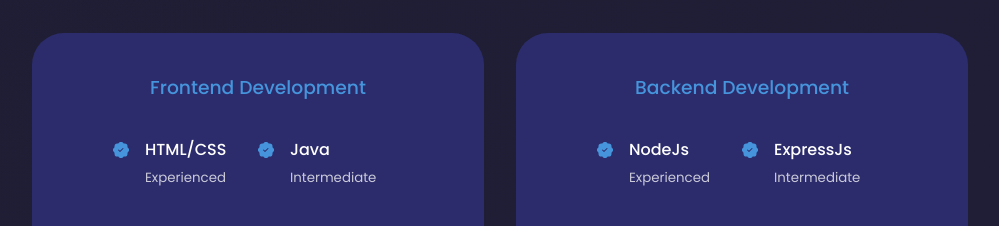
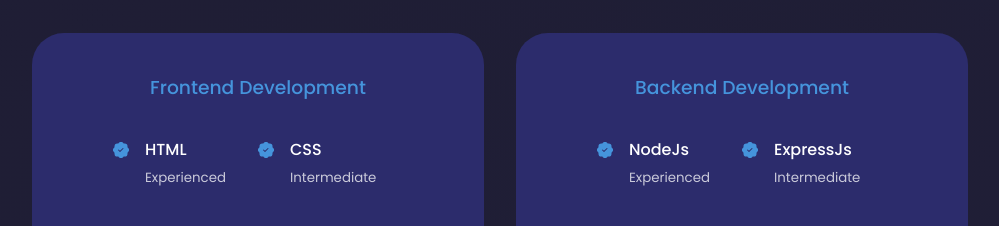
Before and after one commit to razmishra/portfolio, a React (Create React App) app: page / in a window 1280 px wide. Shown: the part 1860-2086 px from the top of the page, without its empty margins (140-1139 px from the left). Built offline with nearby package versions, Linux system fonts and the light colour scheme.

Commit message:
remove java from FE

```diff
--- a/src/Components/Experience/Experience.jsx
+++ b/src/Components/Experience/Experience.jsx
@@ -15,7 +15,7 @@
             <article className="experience__details">
               <BsFillPatchCheckFill className="experience__details-icon" />
               <div>
-                <h4>HTML/CSS</h4>
+                <h4>HTML</h4>
                 <small className="text-light">Experienced</small>
               </div>
             </article>
@@ -23,7 +23,7 @@
             <article className="experience__details">
               <BsFillPatchCheckFill className="experience__details-icon" />
               <div>
-                <h4>Java</h4>
+                <h4>CSS</h4>
                 <small className="text-light">Intermediate</small>
               </div>
             </article>
```
